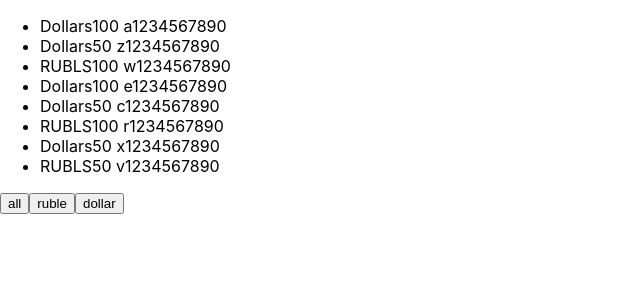
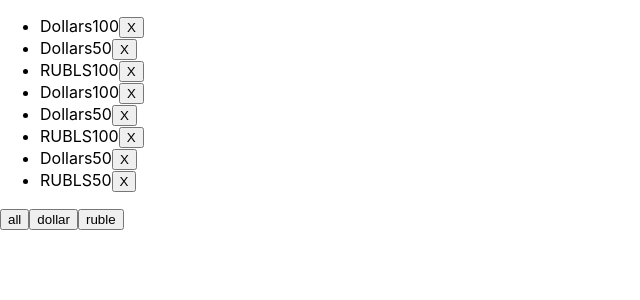
Before and after one commit to Anna-Bekreneva/microtasks, a React (Create React App) app: page / in a window 1280 px wide. Shown: the top 300 px of the page, without its empty margins (0-640 px from the left). Built offline with nearby package versions, Linux system fonts and the light colour scheme.

Commit message:
lesson 5 homework

```diff
--- a/src/App.tsx
+++ b/src/App.tsx
@@ -1,10 +1,11 @@
 import React, {useState} from 'react';
 import './App.css';
-import {Button} from './components/Button';
+import {Money, MoneyOneType} from './components/Money';
+
+export type ButtonFilterType = 'all' | 'dollar' | 'ruble'
 
 function App() {
-	type FilterType = 'all' | 'dollar' | 'ruble'
-	const [money, setMoney] = useState([
+	const [money, setMoney] = useState<Array<MoneyOneType>>([
 		{ banknots: 'Dollars', value: 100, number: ' a1234567890' },
 		{ banknots: 'Dollars', value: 50, number: ' z1234567890' },
 		{ banknots: 'RUBLS', value: 100, number: ' w1234567890' },
@@ -15,39 +16,28 @@ function App() {
 		{ banknots: 'RUBLS', value: 50, number: ' v1234567890' },
 	])
 
-	const [filter, setFilter] = useState<FilterType>('all')
-
-	const onClickFilterHundler = (nameButton: FilterType) => {
-		setFilter(nameButton)
+	const moneyRemove = (number: string) => {
+		setMoney(money.filter(el => el.number !== number))
 	}
 
-	let currentMoney = money;
-	if (filter === "ruble") {
-		currentMoney = money.filter((el) => el.banknots === "RUBLS")
+	const [filters, setFilters] = useState<ButtonFilterType>('all')
+
+	const filterMoney = (nameButton: ButtonFilterType) => {
+		setFilters(nameButton)
 	}
-	if (filter === "dollar") {
-		currentMoney = money.filter((el) => el.banknots === "Dollars")
+
+	let filtersMoney = money;
+
+	if (filters === 'ruble') {
+		filtersMoney = money.filter(el => el.banknots === 'RUBLS')
+	}
+
+	if (filters === 'dollar') {
+		filtersMoney = money.filter(el => el.banknots === 'Dollars')
 	}
 
 	return (
-		<>
-			<ul>
-				{currentMoney.map((objFromMontyArr, index) => {
-					return (
-						<li key={index}>
-							<span></span>
-							<span>{objFromMontyArr.banknots}</span>
-							<span>{objFromMontyArr.value}</span>
-							<span>{objFromMontyArr.number}</span>
-						</li>
-					);
-				})}
-			</ul>
-
-			<button onClick={() => (onClickFilterHundler("all"))}>all</button>
-			<button onClick={() => (onClickFilterHundler('ruble'))}>ruble</button>
-			<button onClick={() => (onClickFilterHundler('dollar'))}>dollar</button>
-		</>
+		<Money moneyAll={filtersMoney} moneyRemove={moneyRemove} filterMoney={filterMoney}></Money>
 	);
 }
 
--- /dev/null
+++ b/src/components/Money.tsx
@@ -0,0 +1,35 @@
+import React from 'react';
+import {ButtonFilterType} from '../App';
+
+type MoneyType = {
+	moneyAll: Array<MoneyOneType>
+	moneyRemove: (number: string) => void
+	filterMoney: (nameButton: ButtonFilterType) => void
+}
+
+export type MoneyOneType = {
+	banknots: string
+	value: number
+	number: string
+}
+
+export const Money: React.FC<MoneyType> = (props) => {
+	return (
+		<>
+			<ul>
+				{props.moneyAll.map(money => {
+					return (
+						<li key={money.number}>
+							<span>{money.banknots}</span>
+							<span>{money.value}</span>
+							<button onClick={() => (props.moneyRemove(money.number))}>X</button>
+						</li>
+					)
+				})}
+			</ul>
+			<button onClick={() => (props.filterMoney('all'))}>all</button>
+			<button onClick={() => (props.filterMoney('dollar'))}>dollar</button>
+			<button onClick={() => (props.filterMoney('ruble'))}>ruble</button>
+		</>
+	)
+}
```
